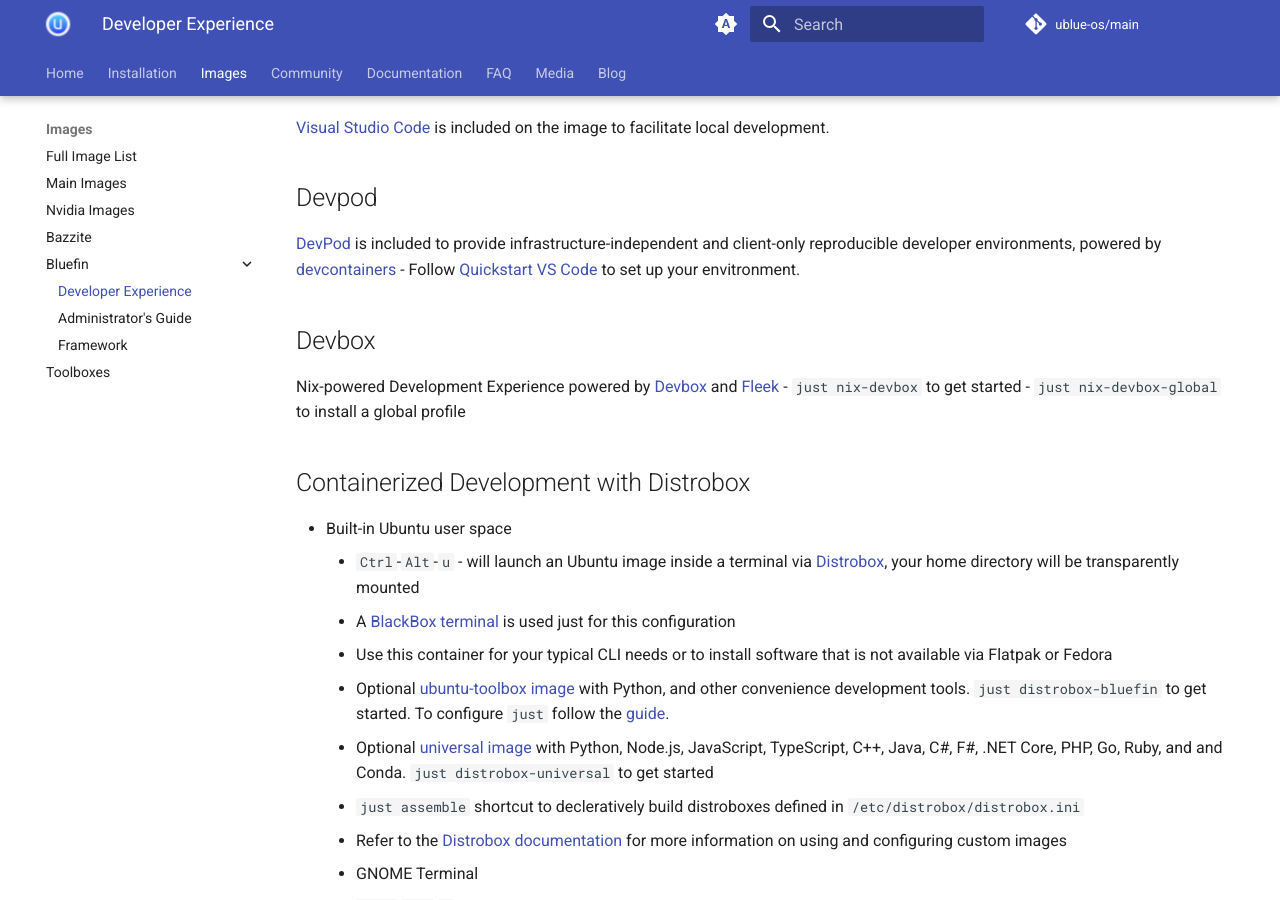
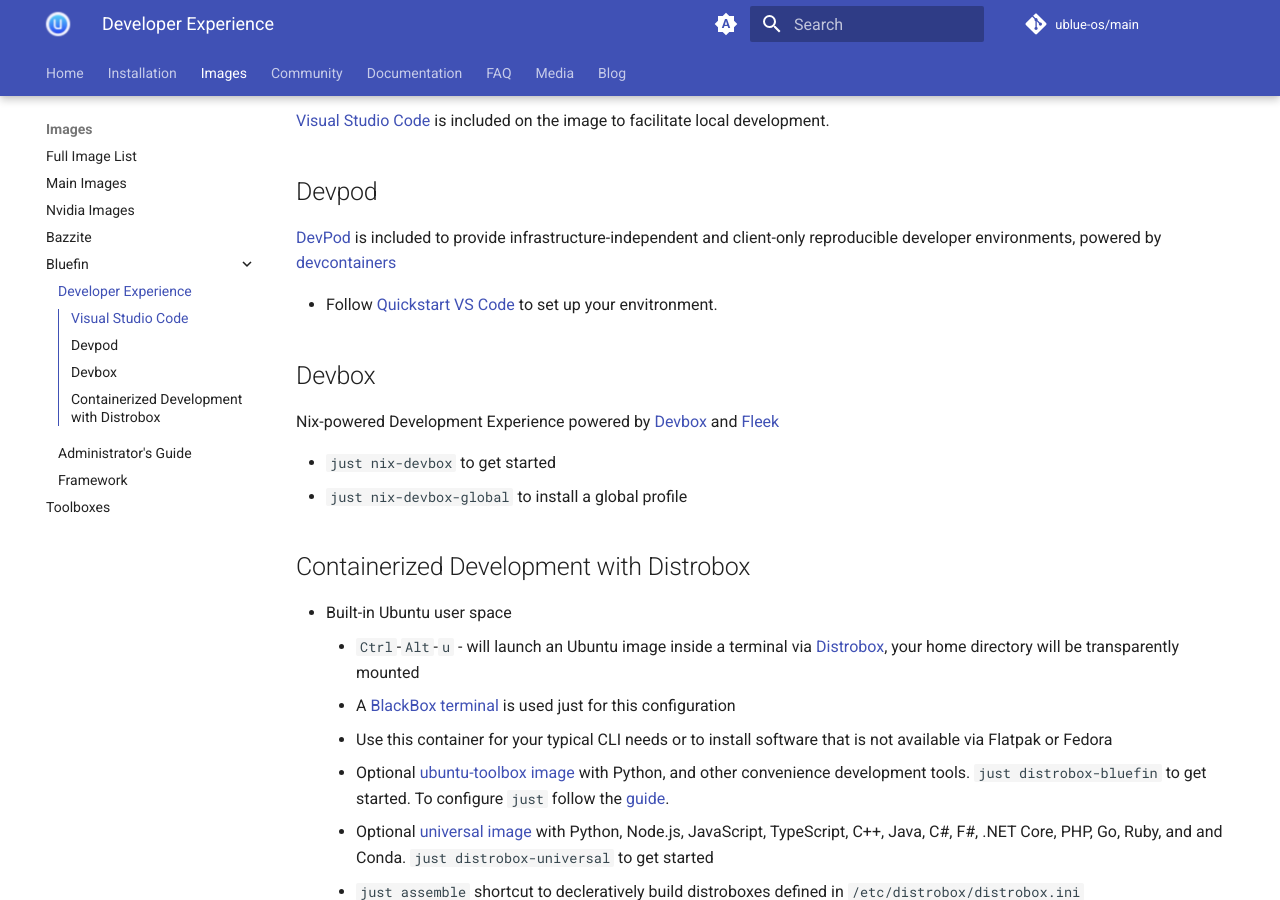
Before and after one commit to ublue-os/website, an MkDocs documentation site: the page built from docs/images/bluefin/developer-experience.md, in a window 1280 px wide and 900 px high, scrolled down 352 px. Built offline with MkDocs 1.6.1 and Material for MkDocs 9.7.7, drawn with Linux system fonts in a browser that asks for light colours; comment, search, counter and statistics services are not loaded.

Commit message:
fix: markdown formatting

```diff
--- a/docs/images/bluefin/developer-experience.md
+++ b/docs/images/bluefin/developer-experience.md
@@ -2,20 +2,22 @@
 
 Dedicated developer image with bundled tools. It endevaours to be the world's most powerful cloud native developer environment. :) It includes everything in the base image plus the following tools:
 
-# Visual Studio Code
+## Visual Studio Code
 
 [Visual Studio Code](https://code.visualstudio.com/) is included on the image to facilitate local development.
 
 ## Devpod
 
 [DevPod](https://devpod.sh/docs/what-is-devpod) is included to provide infrastructure-independent and client-only reproducible developer environments, powered by [devcontainers](https://containers.dev/)
-    - Follow [Quickstart VS Code](https://devpod.sh/docs/getting-started/quickstart-vscode) to set up your envitronment.
+
+- Follow [Quickstart VS Code](https://devpod.sh/docs/getting-started/quickstart-vscode) to set up your envitronment.
 
 ## Devbox
 
 Nix-powered Development Experience powered by [Devbox](https://www.jetpack.io/devbox) and [Fleek](https://getfleek.dev)
-      - `just nix-devbox` to get started
-      - `just nix-devbox-global` to install a global profile
+
+- `just nix-devbox` to get started
+- `just nix-devbox-global` to install a global profile
 
 ## Containerized Development with Distrobox
 
```
